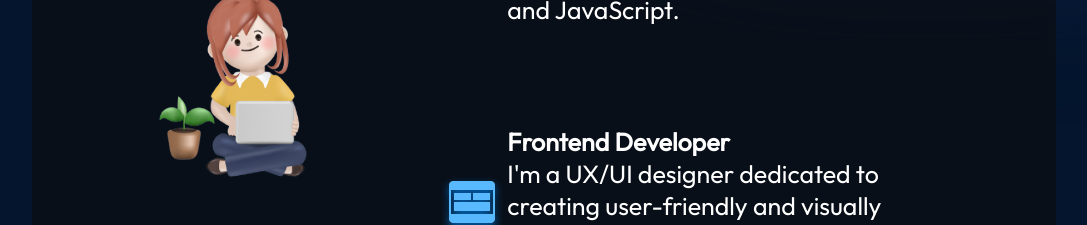
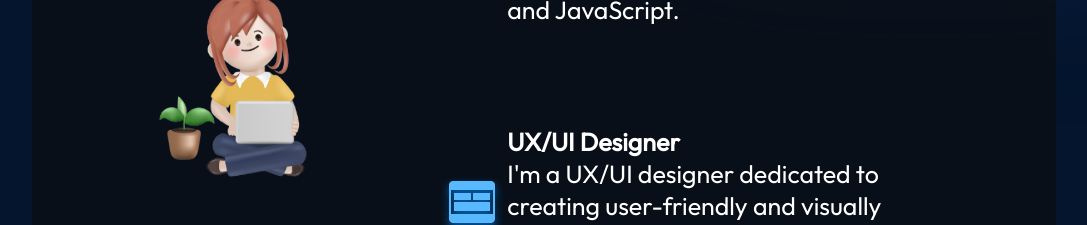
Before and after one commit to Phxtsxkxrn/Myportfolio, a React (Vite) app in the folder react-portfolio/: page / in a window 1280 px wide. Shown: the part 1140-1365 px from the top of the page, without its empty margins (96-1183 px from the left). Built offline with nearby package versions, Linux system fonts and the light colour scheme.

Commit message:
edit about

```diff
--- a/react-portfolio/src/components/About/About.jsx
+++ b/react-portfolio/src/components/About/About.jsx
@@ -26,7 +26,7 @@ export const About = () => {
                     <li className={styles.aboutItem}>
                         <img src={getImageUrl("about/uiIcon.png")} alt="Server icon"/>
                         <div className={styles.aboutItemText}>
-                            <h3>Frontend Developer</h3>
+                            <h3>UX/UI Designer</h3>
                             <p>
                                 I'm a UX/UI designer dedicated to creating user-friendly and visually
                                 appealing designs that improve the user experience.
```
